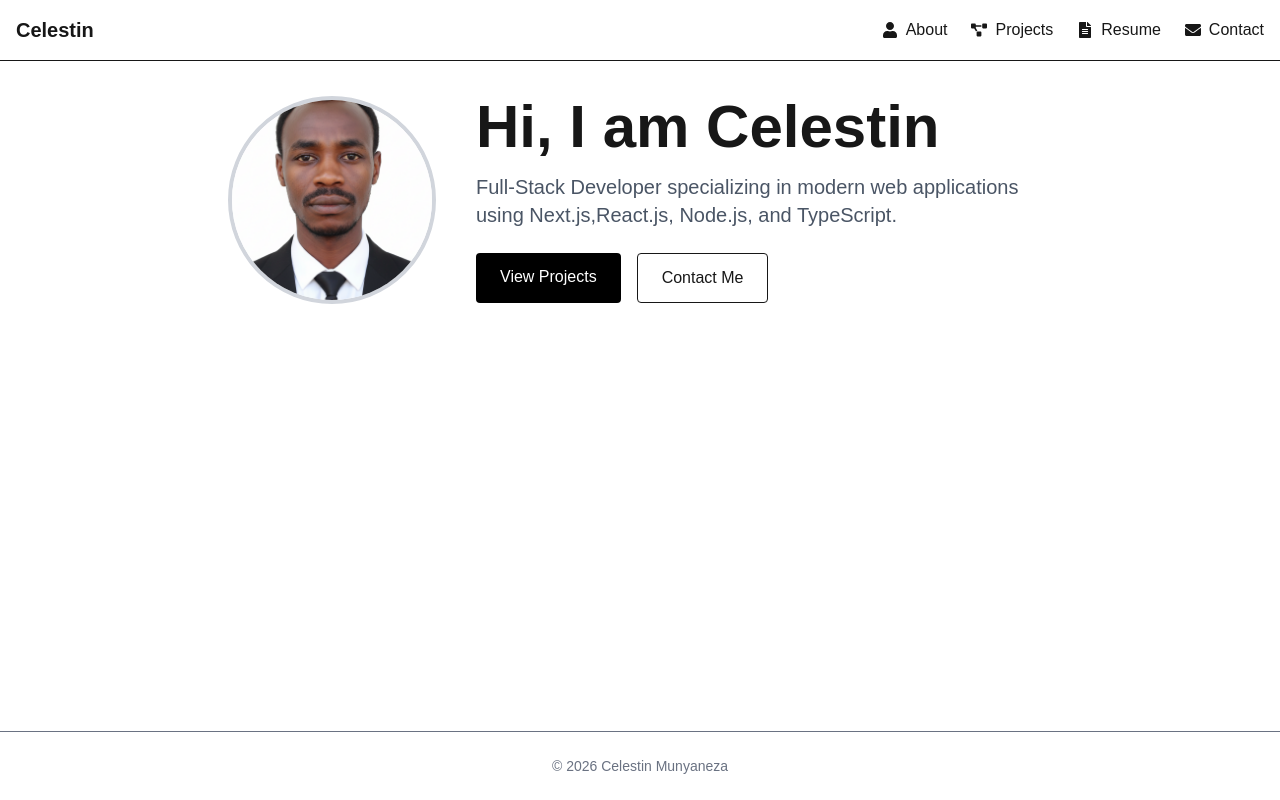
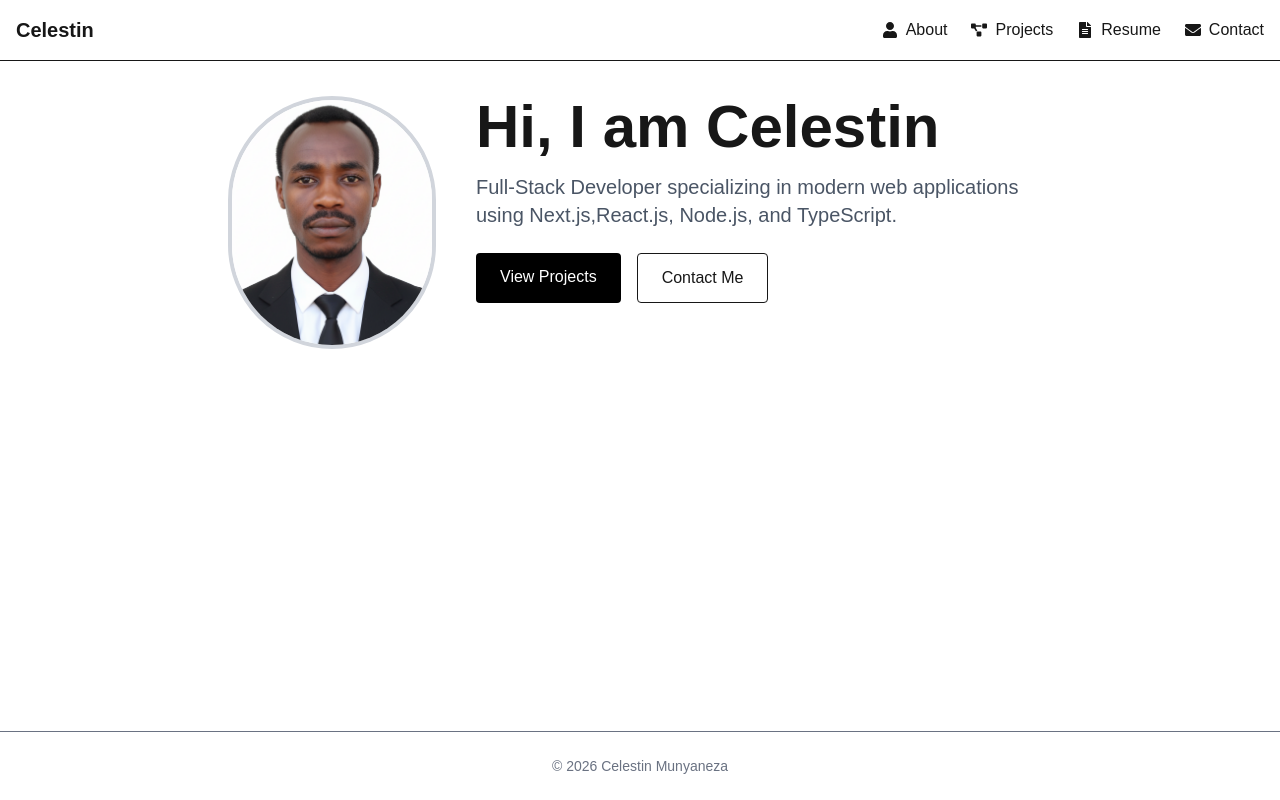
Before and after one commit to Celestinmunyaneza22/MyNextPortifolio, a Next.js app: page / in a window 1280 px wide. Built offline with nearby package versions, Linux system fonts and the light colour scheme.

Commit message:
my next image2

```diff
--- a/app/page.tsx
+++ b/app/page.tsx
@@ -9,7 +9,8 @@ export default function Home() {
         <Image
           src="/celestin.png"
           alt="Celestin Munyaneza"
-          fill
+            width={220}
+            height={220}
           className="rounded-full object-cover border-4 border-gray-300 dark:border-gray-700"
         />
       </div>
```
